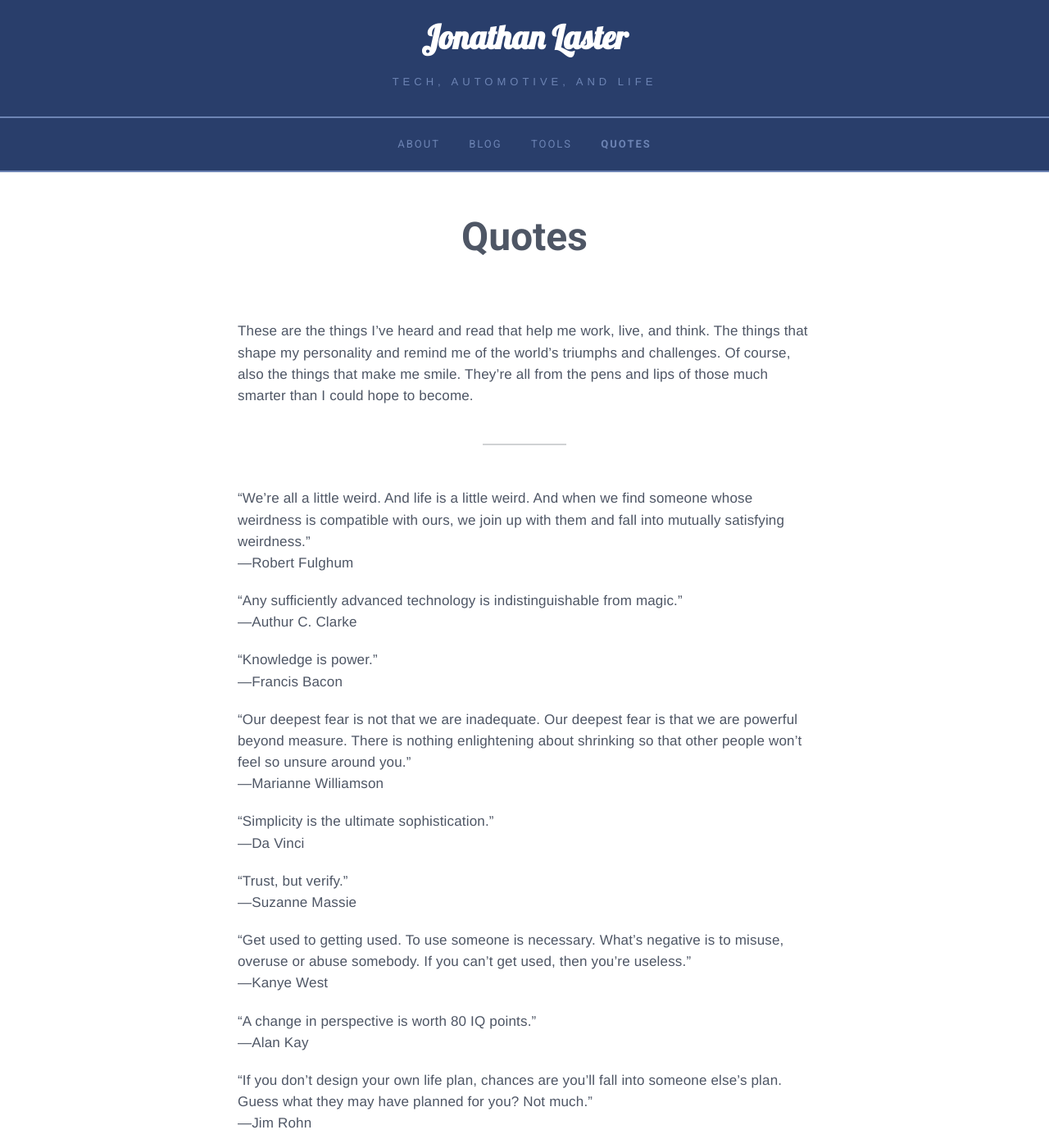
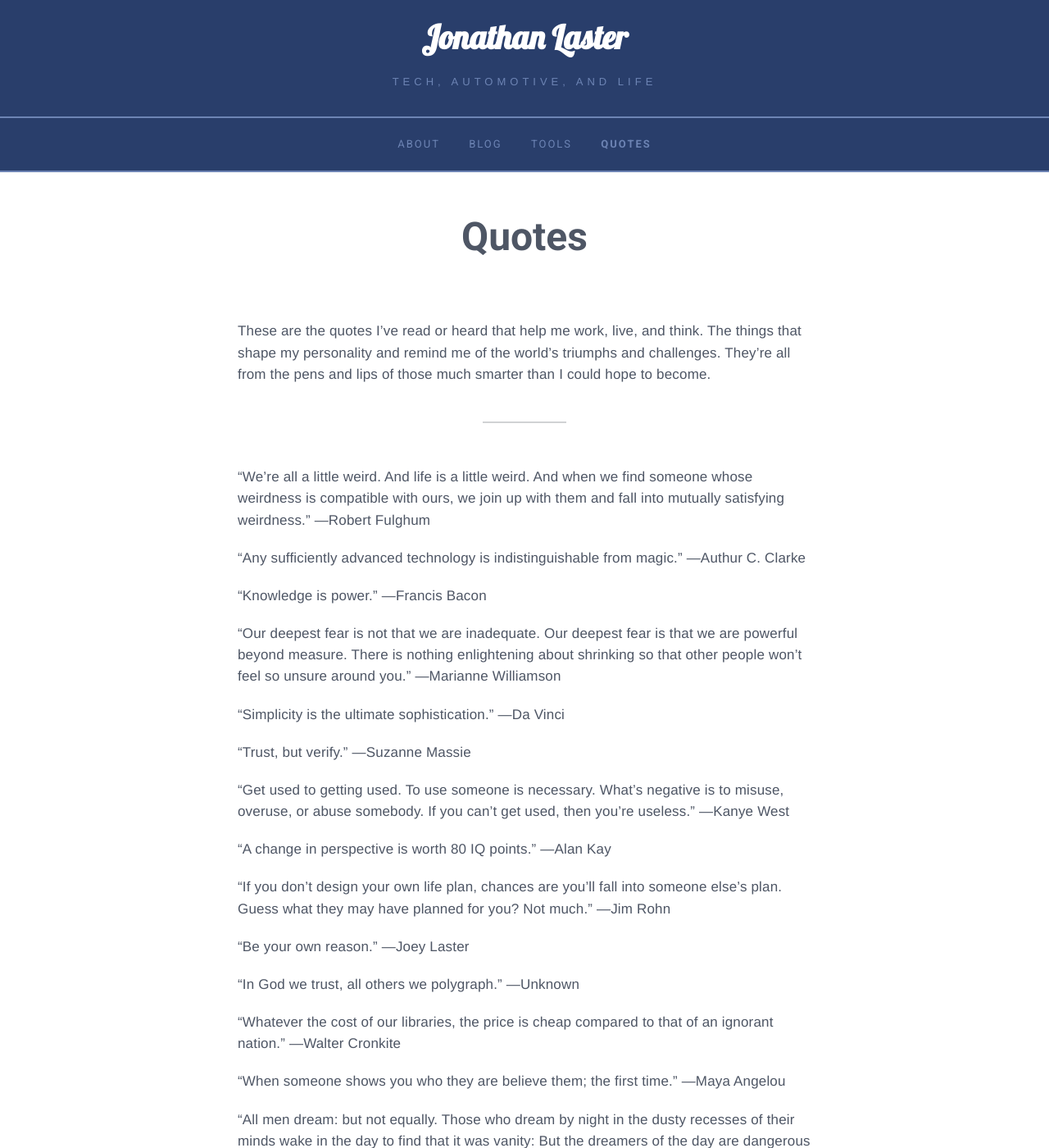
Before and after one commit to last-dev/jdl.io, a Jekyll site: the page built from quotes.md, in a window 1280 px wide and 1400 px high. Shown: the whole window at 82% size. Built offline with Jekyll 4.4.1, drawn with Linux system fonts in a browser that asks for light colours; nearby versions of some CDN libraries; some of the changed text lies outside the part shown.

Commit message:
Updated my markdown syntax

```diff
--- a/quotes.md
+++ b/quotes.md
@@ -4,40 +4,57 @@ title: Quotes
 active: quotes
 ---
 
-These are the things I’ve heard and read that help me work, live, and think. The things that shape my personality and remind me of the world's triumphs and challenges. Of course, also the things that make me smile. They’re all from the pens and lips of those much smarter than I could hope to become.
+These are the quotes I’ve read or heard that help me work, live, and think. The things that shape my personality and remind me of the world's triumphs and challenges. They’re all from the pens and lips of those much smarter than I could hope to become.
 
 <hr>
 
-“We’re all a little weird. And life is a little weird. And when we find someone whose weirdness is compatible with ours, we join up with them and fall into mutually satisfying weirdness.”<br>—Robert Fulghum
+“We’re all a little weird. And life is a little weird. And when we find someone whose weirdness is compatible with ours, we join up with them and fall into mutually satisfying weirdness.”
+—Robert Fulghum
 
-“Any sufficiently advanced technology is indistinguishable from magic.”<br>—Authur C. Clarke
+“Any sufficiently advanced technology is indistinguishable from magic.”
+—Authur C. Clarke
 
-“Knowledge is power.”<br>—Francis Bacon
+“Knowledge is power.”
+—Francis Bacon
 
-"Our deepest fear is not that we are inadequate. Our deepest fear is that we are powerful beyond measure. There is nothing enlightening about shrinking so that other people won't feel so unsure around you."<br>—Marianne Williamson
+"Our deepest fear is not that we are inadequate. Our deepest fear is that we are powerful beyond measure. There is nothing enlightening about shrinking so that other people won't feel so unsure around you."
+—Marianne Williamson
 
-"Simplicity is the ultimate sophistication."<br>—Da Vinci
+"Simplicity is the ultimate sophistication."
+—Da Vinci
 
-"Trust, but verify."<br>—Suzanne Massie
+"Trust, but verify."
+—Suzanne Massie
 
-"Get used to getting used. To use someone is necessary. What's negative is to misuse, overuse or abuse somebody. If you can't get used, then you're useless."<br>—Kanye West
+"Get used to getting used. To use someone is necessary. What's negative is to misuse, overuse, or abuse somebody. If you can't get used, then you're useless."
+—Kanye West
 
-"A change in perspective is worth 80 IQ points."<br>—Alan Kay
+"A change in perspective is worth 80 IQ points."
+—Alan Kay
 
-"If you don't design your own life plan, chances are you'll fall into someone else's plan. Guess what they may have planned for you? Not much.”<br>—Jim Rohn
+"If you don't design your own life plan, chances are you'll fall into someone else's plan. Guess what they may have planned for you? Not much.”
+—Jim Rohn
 
-“Be your own reason.”<br>—Joey Laster
+“Be your own reason.”
+—Joey Laster
 
-"In God we trust, all others we polygraph."<br>—Unknown
+"In God we trust, all others we polygraph."
+—Unknown
 
-“Whatever the cost of our libraries, the price is cheap compared to that of an ignorant nation.”<br>—Walter Cronkite
+“Whatever the cost of our libraries, the price is cheap compared to that of an ignorant nation.”
+—Walter Cronkite
 
-"When someone shows you who they are believe them; the first time."<br>—Maya Angelou
+"When someone shows you who they are believe them; the first time."
+—Maya Angelou
 
-"All men dream: but not equally. Those who dream by night in the dusty recesses of their minds wake in the day to find that it was vanity: But the dreamers of the day are dangerous men, for they may act their dreams with open eyes, to make it possible."<br>—T.E. Lawrence
+"All men dream: but not equally. Those who dream by night in the dusty recesses of their minds wake in the day to find that it was vanity: But the dreamers of the day are dangerous men, for they may act their dreams with open eyes, to make it possible."
+—T.E. Lawrence
 
-"Those who dare to fail miserably can achieve greatly."<br>—John F. Kennedy
+"Those who dare to fail miserably can achieve greatly."
+—John F. Kennedy
 
-"Never underestimate the power of ignorance in a large crowd."<br>—Joey Laster
+"Never underestimate the power of ignorance in a large crowd."
+—Joey Laster
 
-"An investment in knowledge always pays the best interest."<br>—Benjamin Franklin
+"An investment in knowledge always pays the best interest."
+—Benjamin Franklin
```
